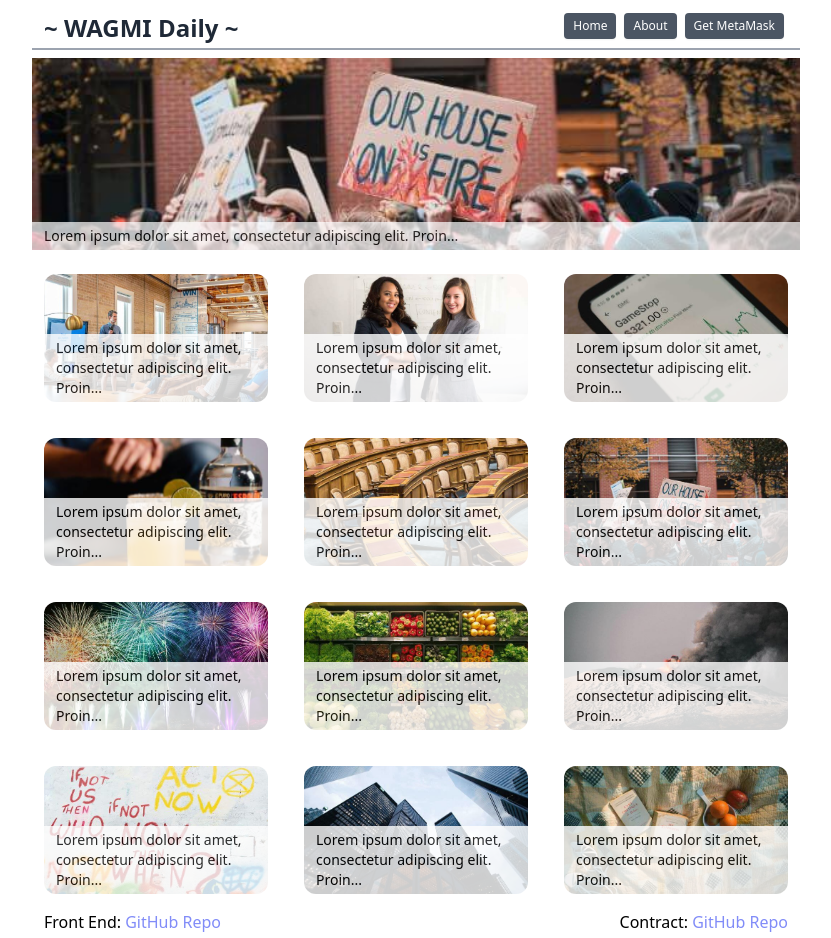
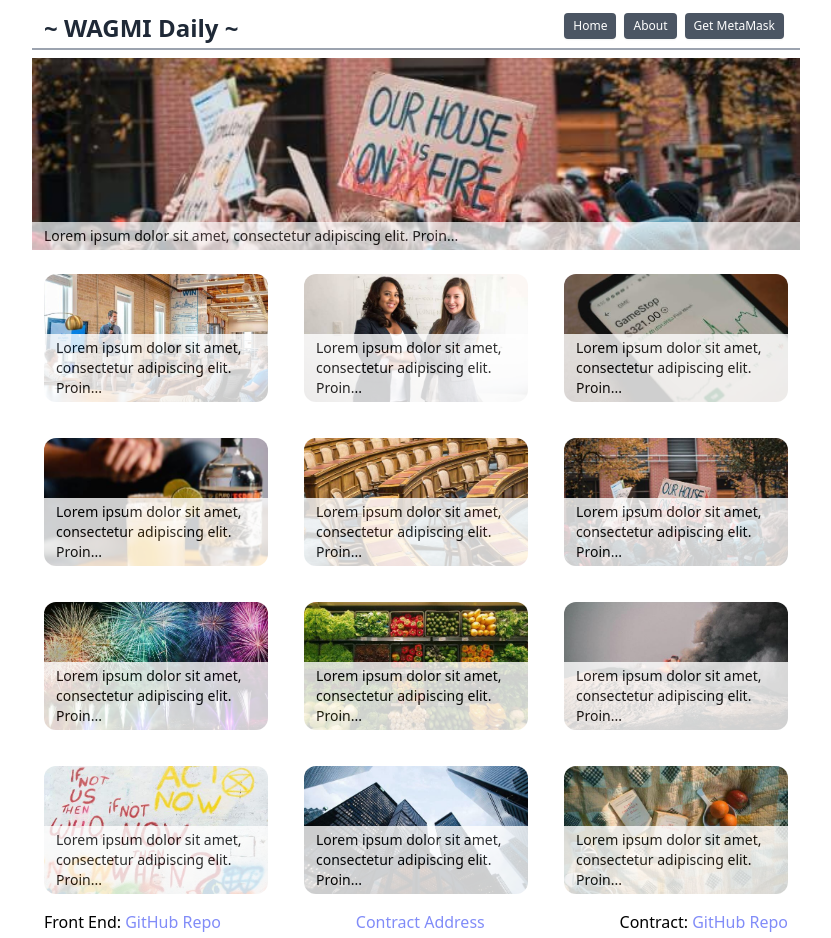
Before and after one commit to joselvelez/article_nft_punchcard, a React (Create React App) app: page / in a window 1280 px wide. Shown: the whole page, without its empty margins (224-1055 px from the left). Built offline with nearby package versions, Linux system fonts and the light colour scheme.

Commit message:
add contract address to footer

```diff
--- a/src/components/Footer.js
+++ b/src/components/Footer.js
@@ -1,3 +1,5 @@
+import { contractAddress } from '../constants/contractConstants.js';
+
 export const Footer = () => {
     return (
         <div className="flex flex-row justify-between px-3 py-1 w-full">
@@ -6,6 +8,13 @@ export const Footer = () => {
                 className="text-indigo-400 hover:text-indigo-500 transition ease-in-out duration-150" target="_blank" rel="noreferrer"
                 >
                     GitHub Repo
+                </a>
+            </div>
+            <div>
+                <a  href={`https://rinkeby.etherscan.io/address/${contractAddress}`}
+                className="text-indigo-400 hover:text-indigo-500 transition ease-in-out duration-150" target="_blank" rel="noreferrer"
+                >
+                    Contract Address
                 </a>
             </div>
             <div>
```
